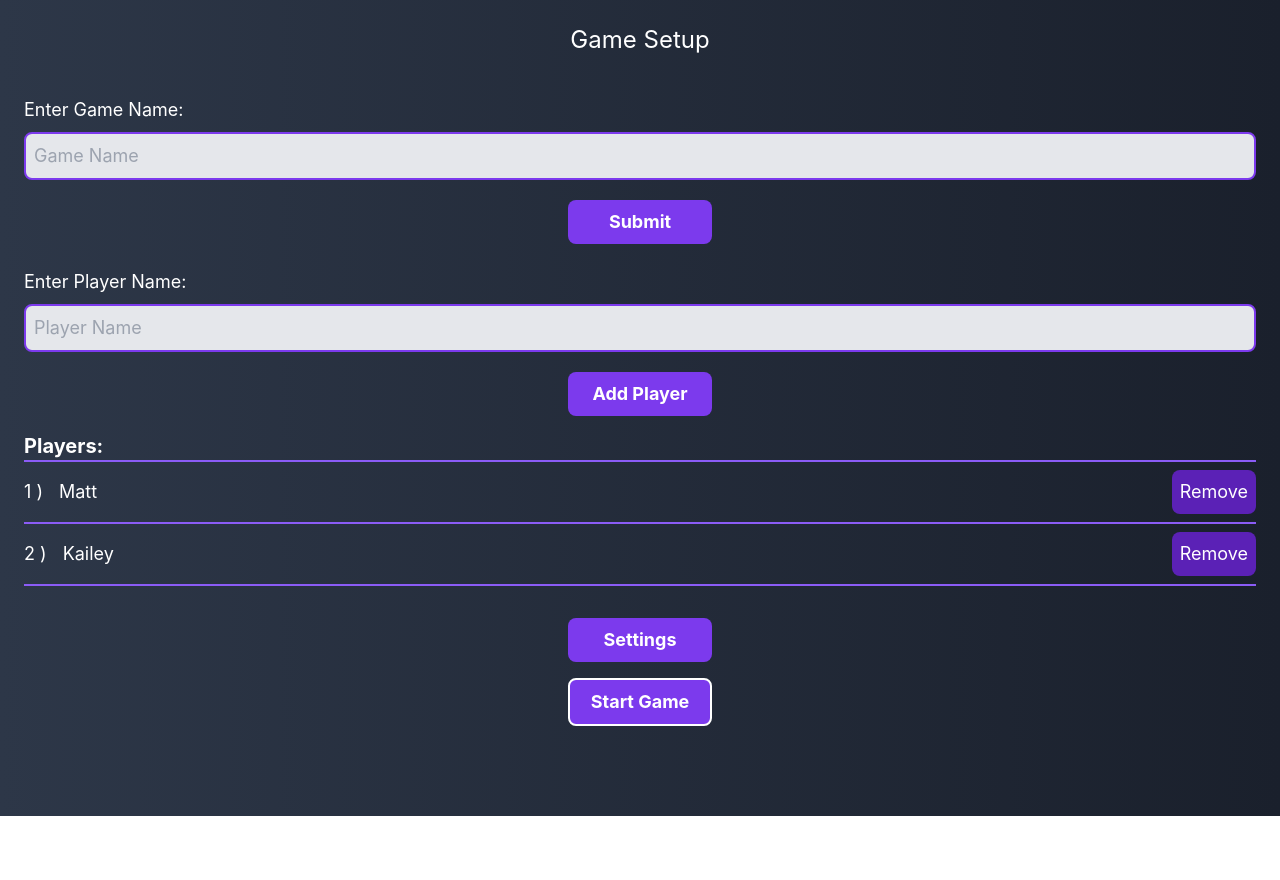
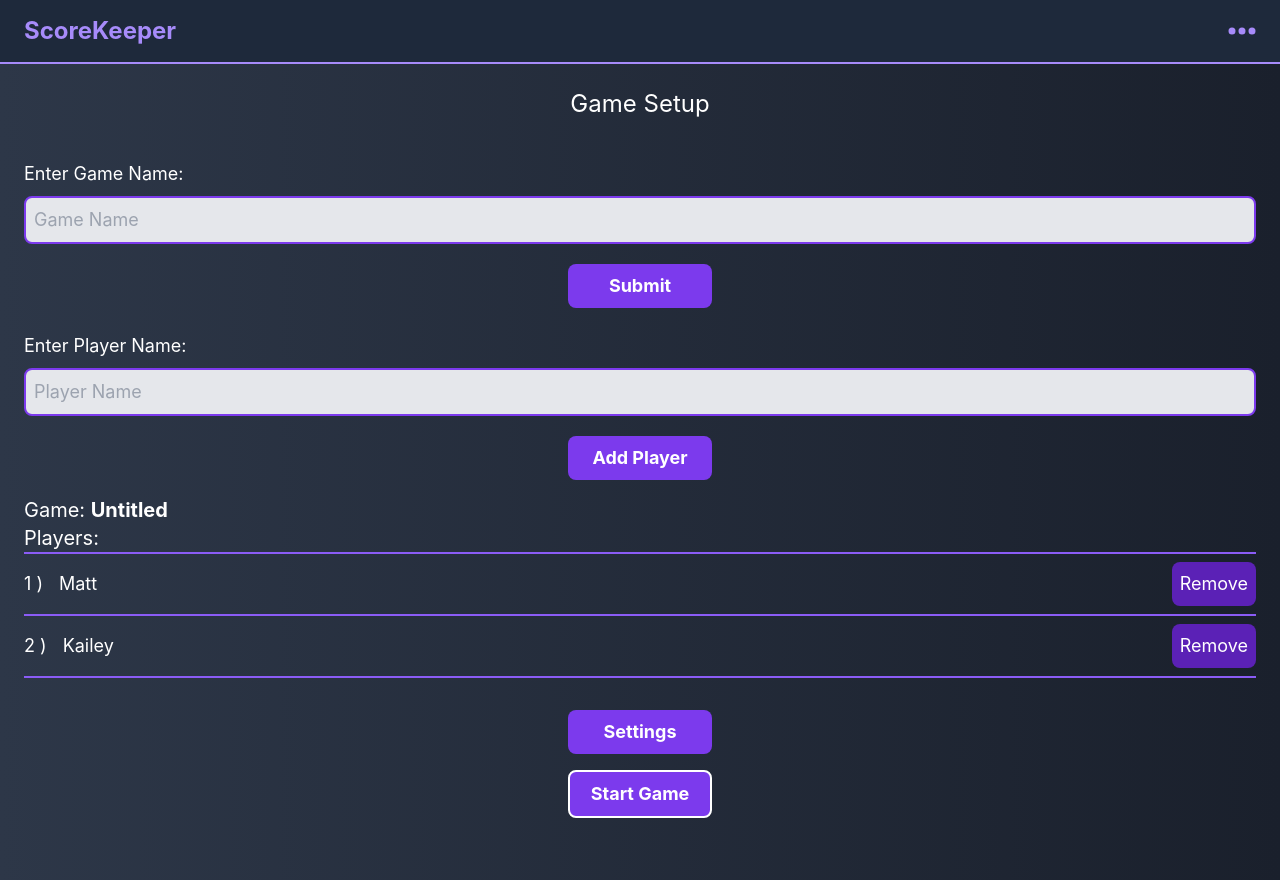
Before and after one commit to MattHlav478/score-keeper, a React (Create React App) app: page / in a window 1280 px wide. Before the commit the page ends 816 px from the top, so only its background shows below. Built offline with nearby package versions, Linux system fonts and the light colour scheme.

Commit message:
header add

```diff
--- a/package.json
+++ b/package.json
@@ -3,6 +3,11 @@
   "version": "0.1.0",
   "private": true,
   "dependencies": {
+    "@fortawesome/fontawesome-svg-core": "^6.4.2",
+    "@fortawesome/free-brands-svg-icons": "^6.4.2",
+    "@fortawesome/free-regular-svg-icons": "^6.4.2",
+    "@fortawesome/free-solid-svg-icons": "^6.4.2",
+    "@fortawesome/react-fontawesome": "^0.2.0",
     "@material-tailwind/react": "^2.1.4",
     "@testing-library/jest-dom": "^5.17.0",
     "@testing-library/react": "^13.4.0",
--- a/src/App.js
+++ b/src/App.js
@@ -1,6 +1,7 @@
 import React, { useState } from "react";
 
 import { Scorekeeper, Setup } from "./screens/index";
+import Header from "./components/Header";
 import { BrowserRouter as Router, Routes, Route } from "react-router-dom";
 
 function App() {
@@ -25,9 +26,12 @@ function App() {
     currentRound: 1,
   });
 
+  const [isModalOpen, setIsModalOpen] = useState(false);
+
   return (
     <>
       <Router>
+        <Header isModalOpen={isModalOpen} setIsModalOpen={setIsModalOpen} />
         <Routes>
           <Route
             path="/"
@@ -37,8 +41,8 @@ function App() {
                 setPlayers={setPlayers}
                 gameDetails={gameDetails}
                 setGameDetails={setGameDetails}
-                // gameName={gameName}
-                // setGameName={setGameName}
+                isModalOpen={isModalOpen}
+                setIsModalOpen={setIsModalOpen}
               />
             }
           />
@@ -50,8 +54,6 @@ function App() {
                 setPlayers={setPlayers}
                 gameDetails={gameDetails}
                 setGameDetails={setGameDetails}
-                // gameName={gameName}
-                // setGameName={setGameName}
               />
             }
           />
--- /dev/null
+++ b/src/components/Header.js
@@ -0,0 +1,23 @@
+import { React, useEffect, useState } from "react";
+import { Link } from "react-router-dom";
+import { FontAwesomeIcon } from "@fortawesome/react-fontawesome";
+import { faEllipsis } from "@fortawesome/free-solid-svg-icons";
+
+// import Nav from "./subcomponents/Nav";
+
+export default function Header({ismodalOpen, setIsModalOpen}) {
+  return (
+    <div className="sticky top-0 w-full flex items-center justify-between h-16 py-2 px-6 bg-slate-800 border-b-2 border-violet-400">
+        <p href="/" className="text-2xl font-bold text-violet-400">
+          ScoreKeeper
+        </p>
+      <div onClick={() => setIsModalOpen(true)}>
+        <FontAwesomeIcon
+          icon={faEllipsis}
+          size="2xl"
+          style={{ color: "#a78bfa" }}
+        />
+      </div>
+    </div>
+  );
+}
--- a/src/screens/Scorekeeper.js
+++ b/src/screens/Scorekeeper.js
@@ -146,7 +146,7 @@ export default function Scorekeeper({
               </tr>
             ))}
           </tbody>
-        </table>{" "}
+        </table>
       </div>
     </div>
   );
--- a/src/screens/Setup.js
+++ b/src/screens/Setup.js
@@ -8,6 +8,8 @@ export default function Setup({
   setPlayers,
   gameDetails,
   setGameDetails,
+  isModalOpen,
+  setIsModalOpen,
 }) {
   const [gameName, setGameName] = useState("");
   const [playerName, setPlayerName] = useState("");
@@ -17,7 +19,6 @@ export default function Setup({
   const [alertGameNameError, setAlertGameNameError] = useState(false);
   const [alertRoundSetError, setAlertRoundSetError] = useState(false);
 
-  const [isModalOpen, setIsModalOpen] = useState(false);
   const [isToggled, setIsToggled] = useState(false);
 
   const roundsInputRef = useRef();
@@ -154,8 +155,12 @@ export default function Setup({
       </button>
 
       <div className="flex flex-col p-4">
+          <div className="text-xl">
+          Game:{" "}
+          <span className="font-bold">{gameDetails.gameName == "" ? "Untitled" : gameDetails.gameName}</span>
+        </div>
         {players.length >= 1 && (
-          <div className="text-xl font-bold border-b-2 border-violet-500">
+          <div className="text-xl border-b-2 border-violet-500">
             Players:
           </div>
         )}
```
Also changed, not shown: 1 other file (tests, documents, lock files or other folders).
